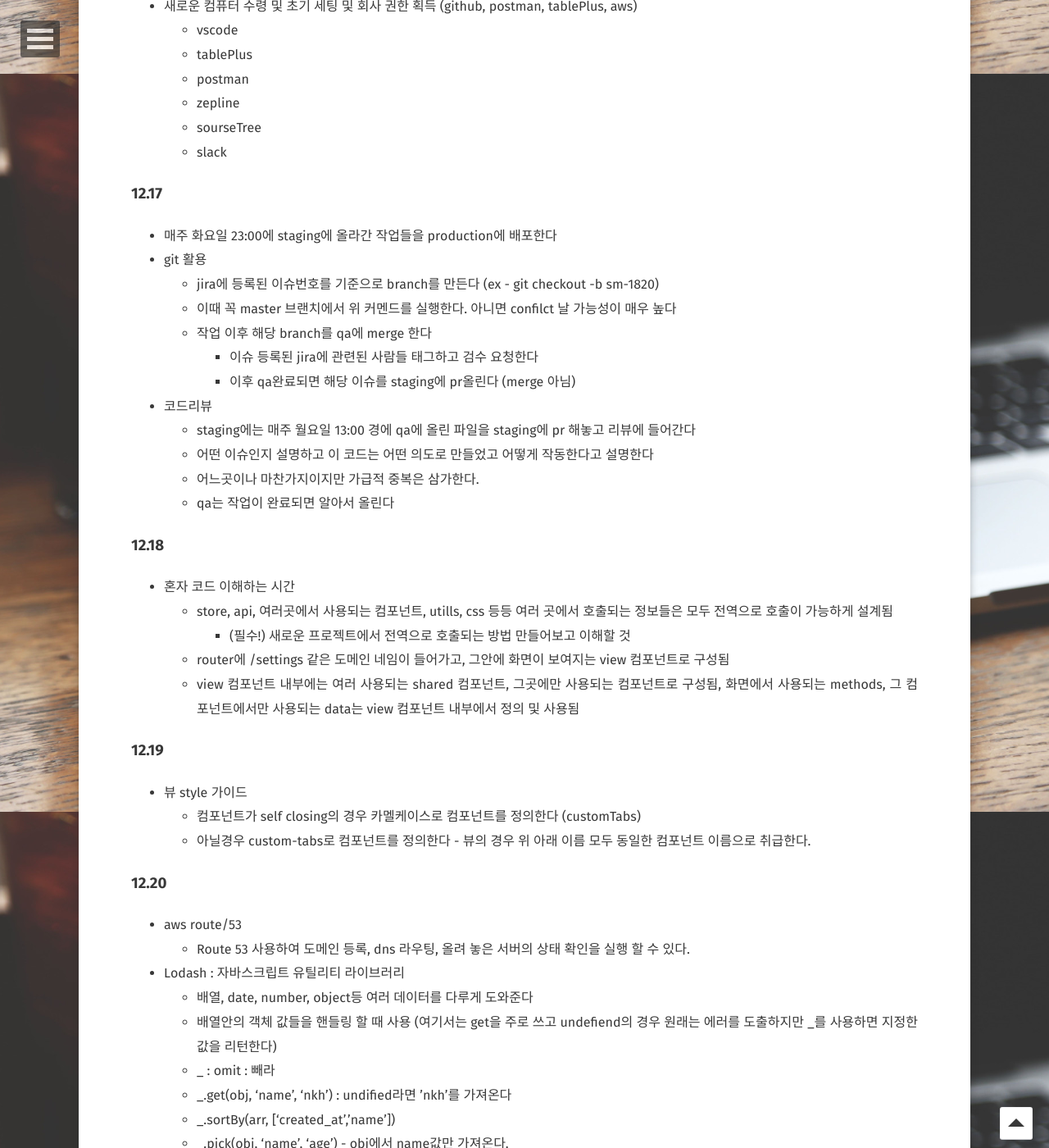
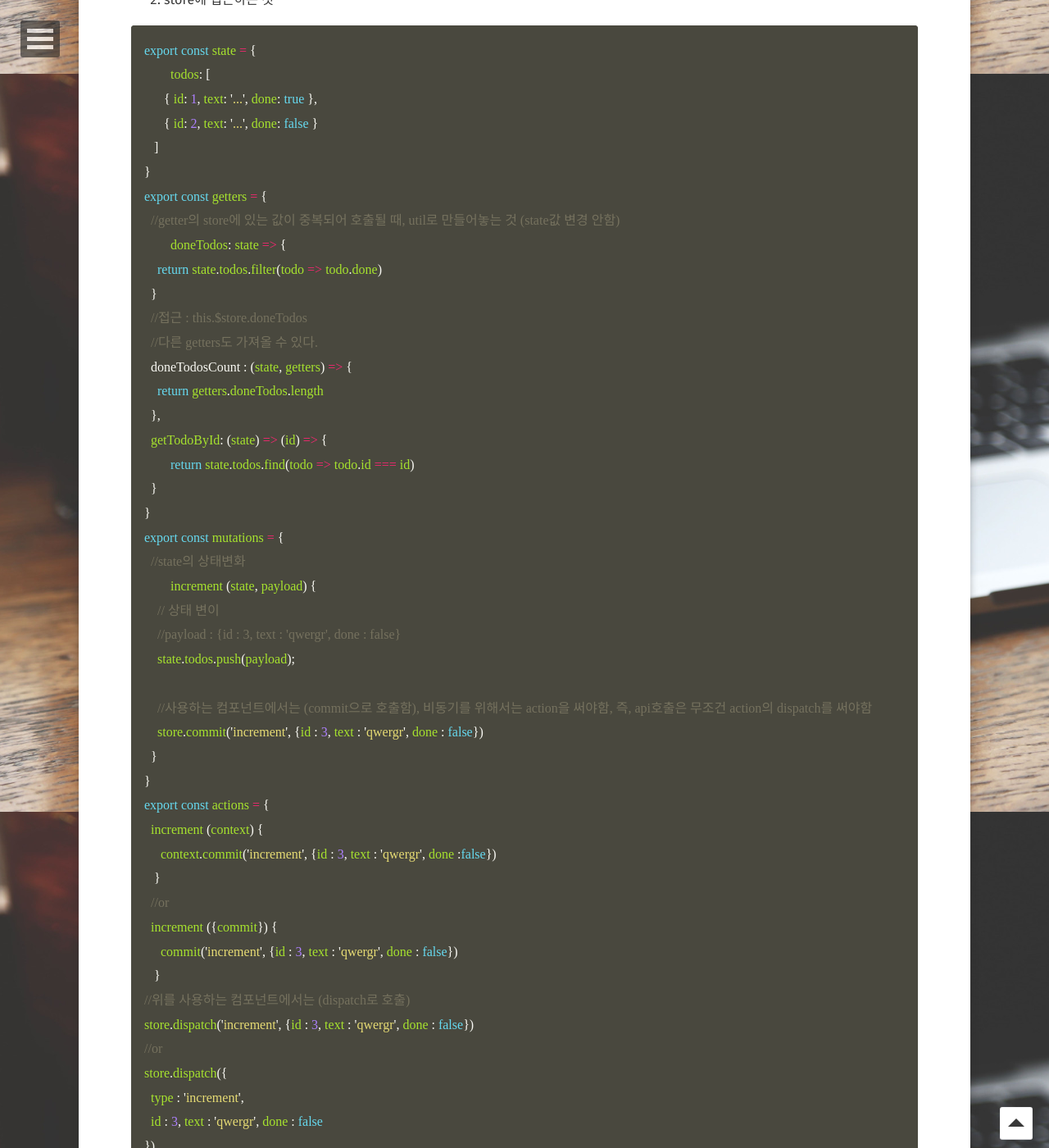
Before and after one commit to Kyounghwan01/lala, a Jekyll site: the page built from _posts/tli/2019-12-17-vuex.md, in a window 1280 px wide and 1400 px high, scrolled down 810 px. Shown: the whole window at 82% size. Built offline with Jekyll 4.4.1, drawn with Linux system fonts in a browser that asks for light colours; some web fonts are replaced; some of the changed text lies outside the part shown.

Commit message:
Update 2019-12-17-vuex.md

````diff
--- a/_posts/tli/2019-12-17-vuex.md
+++ b/_posts/tli/2019-12-17-vuex.md
@@ -1,8 +1,8 @@
 ---
 layout: post
-title: "[TLI] 19.12.16 ~ 20.01.03"
-date: 2020-01-03
-excerpt: "해당 기간 동안 근무일지"
+title: "[TLI] Vue 요약 정리"
+date: 2019-12-17
+excerpt: "vue "
 tag:
 - TLI
 category: [TLI]
@@ -10,97 +10,118 @@ feature: https://kyounghwan01.github.io/lala/assets/img/title/bj_title.jpg
 comments: false
 
 
-
 ---
 
-## 12.16 ~ 12.20
+## vuex
 
-### 12.16
+1. Store, action
 
-- 새로운 컴퓨터 수령 및 초기 세팅 및 회사 권한 획득 (github, postman, tablePlus, aws)
-  - vscode
-  - tablePlus
-  - postman
-  - zepline
-  - sourseTree
-  - slack
+1. store에 접근하는 것
 
-### 12.17
+```js
+export const state = {
+	todos: [
+      { id: 1, text: '...', done: true },
+      { id: 2, text: '...', done: false }
+   ]
+}
+export const getters = {
+  //getter의 store에 있는 값이 중복되어 호출될 때, util로 만들어놓는 것 (state값 변경 안함)
+	doneTodos: state => {
+    return state.todos.filter(todo => todo.done)
+  }
+  //접근 : this.$store.doneTodos
+  //다른 getters도 가져올 수 있다.
+  doneTodosCount : (state, getters) => {
+    return getters.doneTodos.length
+  },
+  getTodoById: (state) => (id) => {
+   	return state.todos.find(todo => todo.id === id)
+  }
+}
+export const mutations = {
+  //state의 상태변화
+	increment (state, payload) {
+    // 상태 변이
+    //payload : {id : 3, text : 'qwergr', done : false}
+    state.todos.push(payload);
 
-- 매주 화요일 23:00에 staging에 올라간 작업들을 production에 배포한다
-- git 활용
-  - jira에 등록된 이슈번호를 기준으로 branch를 만든다 (ex - git checkout -b sm-1820)
-  - 이때 꼭 master 브랜치에서 위 커멘드를 실행한다. 아니면 confilct 날 가능성이 매우 높다
-  - 작업 이후 해당 branch를 qa에 merge 한다
-    - 이슈 등록된 jira에 관련된 사람들 태그하고 검수 요청한다
-    - 이후 qa완료되면 해당 이슈를 staging에 pr올린다 (merge 아님)
+    //사용하는 컴포넌트에서는 (commit으로 호출함), 비동기를 위해서는 action을 써야함, 즉, api호출은 무조건 action의 dispatch를 써야함
+    store.commit('increment', {id : 3, text : 'qwergr', done : false})
+  }
+}
+export const actions = {
+  increment (context) {
+     context.commit('increment', {id : 3, text : 'qwergr', done :false})
+   }
+  //or
+  increment ({commit}) {
+     commit('increment', {id : 3, text : 'qwergr', done : false})
+   }
+//위를 사용하는 컴포넌트에서는 (dispatch로 호출)
+store.dispatch('increment', {id : 3, text : 'qwergr', done : false})
+//or
+store.dispatch({
+  type : 'increment',
+  id : 3, text : 'qwergr', done : false
+})
+}
+//비동기 예시
+actions: {
+  checkout ({ commit, state }, products) {
+    // 장바구니에 현재있는 항목을 저장하십시오.
+    const savedCartItems = [...state.cart.added]
+    // 결제 요청을 보낸 후 장바구니를 비웁니다.
+    commit(types.CHECKOUT_REQUEST)
+    // 상점 API는 성공 콜백 및 실패 콜백을 받습니다.
+    shop.buyProducts(
+      products,
+      // 요청 성공 핸들러
+      () => commit(types.CHECKOUT_SUCCESS),
+      // 요청 실패 핸들러
+      () => commit(types.CHECKOUT_FAILURE, savedCartItems)
+    )
+  }
+}
+```
 
-- 코드리뷰
-  - staging에는 매주 월요일 13:00 경에 qa에 올린 파일을 staging에 pr 해놓고 리뷰에 들어간다
-  - 어떤 이슈인지 설명하고 이 코드는 어떤 의도로 만들었고 어떻게 작동한다고 설명한다
-  - 어느곳이나 마찬가지이지만 가급적 중복은 삼가한다.
-  - qa는 작업이 완료되면 알아서 올린다
+mapGetters **헬퍼**
 
-### 12.18
+getters를 쓰는 컴포넌트에서 사용한다.
 
-- 혼자 코드 이해하는 시간
-  - store, api, 여러곳에서 사용되는 컴포넌트, utills, css 등등 여러 곳에서 호출되는 정보들은 모두 전역으로 호출이 가능하게 설계됨
-    - (필수!) 새로운 프로젝트에서 전역으로 호출되는 방법 만들어보고 이해할 것
-  - router에 /settings 같은 도메인 네임이 들어가고, 그안에 화면이 보여지는 view 컴포넌트로 구성됨
-  - view 컴포넌트 내부에는 여러 사용되는 shared 컴포넌트, 그곳에만 사용되는 컴포넌트로 구성됨, 화면에서 사용되는 methods, 그 컴포넌트에서만 사용되는 data는 view 컴포넌트 내부에서 정의 및 사용됨
+```vue
+<script>
+  import {mapGetters} from 'vuex';
+	export default {
+    computed : {
+      ...mapGetters([
+        'doneTodosCount',
+        'anotherGetters'
+      ]);
+      //or
+      ...mapGetters({
+      doneCount : 'doneTodosCount'
+    })
+    }
+  }
+</script>
+```
 
-### 12.19
+컴포넌트 내부에서 디스패치 액션
 
-- 뷰 style 가이드
-  - 컴포넌트가 self closing의 경우 카멜케이스로 컴포넌트를 정의한다 (customTabs)
-  - 아닐경우 custom-tabs로 컴포넌트를 정의한다 - 뷰의 경우 위 아래 이름 모두 동일한 컴포넌트 이름으로 취급한다.
+```js
+import { mapActions } from 'vuex'
+export default {
+  // ...
+  methods: {
+    ...mapActions([
+      'increment' // this.increment()을 this.$store.dispatch('increment')에 매핑
+    ]),
+    ...mapActions({
+      add: 'increment' // this.add()을 this.$store.dispatch('increment')에 매핑
+    })
+  }
+}
+```
 
-### 12.20
-
-- aws route/53
-  - Route 53 사용하여 도메인 등록, dns 라우팅, 올려 놓은 서버의 상태 확인을 실행 할 수 있다.
-- Lodash : 자바스크립트 유틸리티 라이브러리
-  - 배열, date, number, object등 여러 데이터를 다루게 도와준다
-  - 배열안의 객체 값들을 핸들링 할 때 사용 (여기서는 get을 주로 쓰고 undefiend의 경우 원래는 에러를 도출하지만 _를 사용하면 지정한 값을 리턴한다)
-  - _ : omit :	빼라
-  - _.get(obj, ‘name’, ‘nkh’) : undified라면 ’nkh’를 가져온다
-  - _.sortBy(arr, [‘created_at’,’name’])
-  - _.pick(obj, ‘name’, ‘age’) - obj에서 name값만 가져온다.
-  - _.omit(obj, ‘name’,’age’) - obj에서 name, age 빼고 가져온다
-
-### 12.23 - 24
-
-- 코드 이해하는 시간
-  - slot
-    - <slot name="suffix"/> 이라고 정의 한곳에 <span slot="suffix">qwe</span> 가 들어간다 컴포넌트 사이에 어떤 텍스트를 넣어야 할 때 유용하게 사용한다.
-
-- postman에 api가 올라와 있고, 상세 설명이 있으므로 프론트 작업중 api 모르는 것이 있으면 postman에서 먼저 확인하고 이상있으면 백엔드 개발자님께 콜
-- tableplue에 DB에 대한 정보가 있으니 컬럼 확인 하여 현재 내가 사용할 데이터가 어떤 종류, 값인지 확인
-- git을 기존에는 cli로 활용 했는데, gui툴이 좀 더 직관적이고, 빠르게 일을 할 수 있었다.
-  - git diff 같은 경우도 일일히 cli에서 검색 할 필요 없이 소스트리에서 클릭하면 바뀐 부분 파일만 보여주어 매우 편했다.
-  - stash도 클릭 한번으로 저장 및 다시 불러오기 가능
-  - 내 컴퓨터에 있는 branch와 origin의 branch가 어떻게 다른지 한번에 볼수 있는게 가장 편했음
-  - confilct가 발생한 경우로 소스트리에서 머지가 실패하면 바로 vscode로 뭐가 달라서 confilct가 났다고 직관적으로 보여주어 충돌 해결이 쉬웠다.
-
-
-
-### 12.26-27
-
-- 기간제 수강권 취소 가능 횟수 설정 및 잔여 횟수 보이기 / 안보이기 설정
-  - 수강권 추가 / 수정 / 상세보기 창 모두 cancelCount flag 및 변수를 넣어야함
-
-
-
-### 12.30 ~ 1.2
-
-- 그룹, 프라이빗 예약 가능 / 취소 타입은 4개 중 1개로 고정되었지만 소비자의 요청에 따라 4가지 타입을 원하는 타입을 맞춰서 쓰겠다는 요청
-  - 그룹 예약 / 취소, 프라이빗 예약 / 취소 총 4가지의 상황에 대해 4가지의 선택하도록 맞춰야함
-  - 기존 rule-type을 group_booking_rule_type, group_cancel_rule_type등 4가지의 변수로 쪼개서 선택 가능하도록 함
-  - 시간 역전 현상 (시작시간이 끝 시간부터 뒤인 경우) 모두 예외 처리하여 해당 이벤트 발생시 noti로 알려주고, ref를 통해 오류가 나는 input으로 자동 이동
-  - 아무 이상이 없으면 api 호출 하여 4가지의 룰타입과 각 룰타입별 시간을 넣어 post한다
-  - 시간 설정하는 화면 외 이 이슈로 인하여 바뀌어야하는 화면은
-    - lecture 수정 화면 (룰 타입 바뀌면 안됨, 타입은 고정되고 시간만 바뀌도록)
-    - course 수정 화면 (룰 타입 바뀌면 안됨, 타입은 고정되고 시간만 바뀌도록)
-    - 수업 보여지는 화면
-    - 수업 일괄수정하는 화면 작업 요구 (룰 타입 바뀌면 안됨, 타입은 고정되고 시간만 바뀌도록)
-  - 각 화면별 css layout 변경 디자인 요구
+$emit : 예정
````
